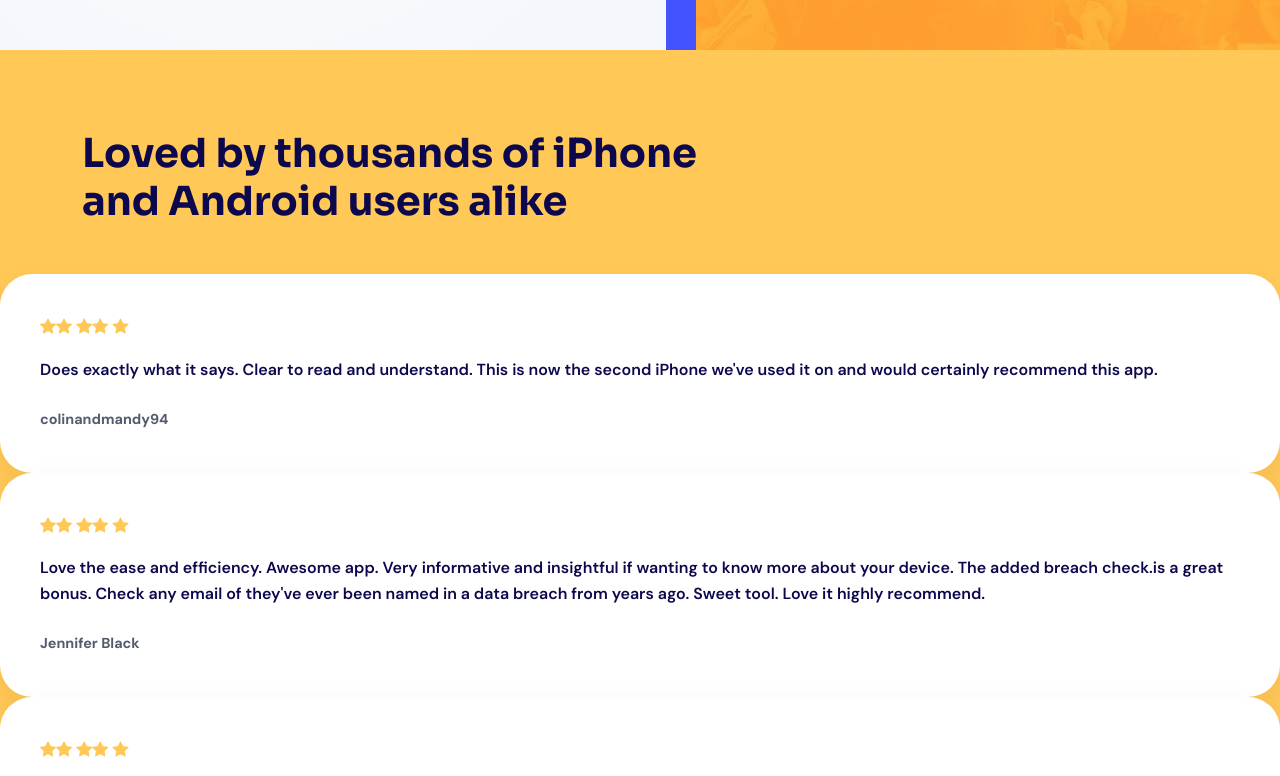
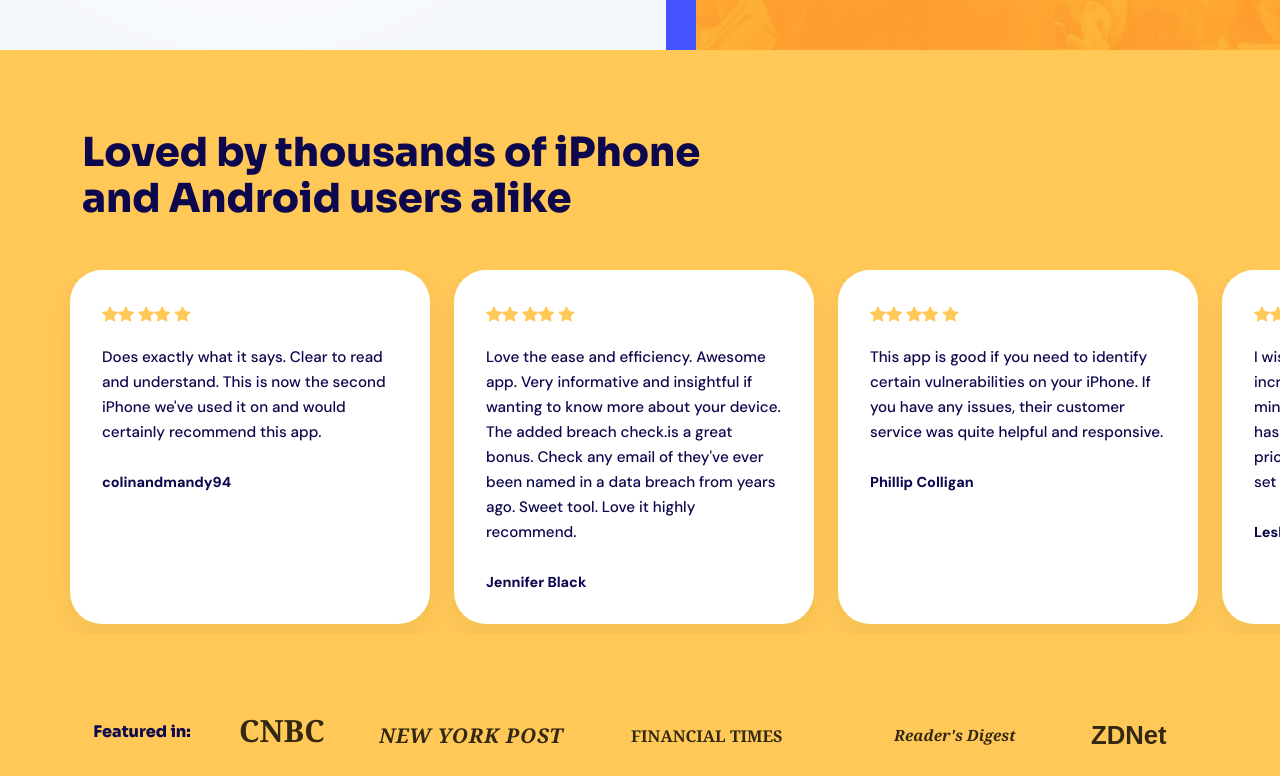
Before and after one commit to AbdulRehman448/Certo-Website, a plain HTML site: page index.html in a window 1280 px wide. Shown: the part 720-1496 px from the top of the page. Drawn offline with nearby package versions, Linux system fonts and the light colour scheme.

```diff
--- a/assets/css/style.css
+++ b/assets/css/style.css
@@ -369,43 +369,67 @@
 }
 
 .reviews-section .section-title {
-  color: var(--color-text-primary);
+  color: var(--color-dark);
   font-size: clamp(1.8rem, 3.5vw, 2.5rem);
+  font-weight: 900;
+  line-height: 1.15;
+}
+
+/* Horizontal scroll track */
+.reviews-scroll-track {
+  overflow-x: auto;
+  overflow-y: visible;
+  padding-bottom: 10px;
+  -ms-overflow-style: none;
+  scrollbar-width: none;
+}
+.reviews-scroll-track::-webkit-scrollbar { display: none; }
+
+.reviews-scroll {
+  display: flex;
+  gap: 24px;
+  padding: 0 calc((100vw - 1140px) / 2);  /* align with container */
+  padding-right: 60px; /* allow partial card to peek */
+}
+
+@media (max-width: 1199.98px) {
+  .reviews-scroll { padding: 0 24px; padding-right: 60px; }
 }
 
 .review-card {
   background: #fff;
   border-radius: var(--radius-xl);
-  padding: 2.5rem;
+  padding: 2rem 2rem 1.8rem;
   box-shadow: 0 10px 30px rgba(0,0,0,0.05);
-  height: 100%;
+  min-width: 320px;
+  max-width: 360px;
+  flex-shrink: 0;
 }
 
 .stars { color: var(--color-gold); font-size: 1rem; margin-bottom: 1rem; }
 
 .review-text {
-  color: var(--color-text-primary);
-  font-size: 1rem;
-  font-weight: 600;
-  line-height: 1.6;
+  color: var(--color-dark);
+  font-size: 0.95rem;
+  font-weight: 500;
+  line-height: 1.65;
   margin-bottom: 1.5rem;
 }
 
 .reviewer-name {
-  font-weight: 700;
+  font-weight: 800;
   font-size: 0.9rem;
-  color: var(--color-text-secondary);
+  color: var(--color-dark);
 }
 
 .featured-section {
-  padding: 20px 0 80px 0;
+  padding: 40px 0 80px 0;
 }
 
 .featured-label {
   font-weight: 800;
   font-size: 1rem;
-  color: var(--color-text-primary);
-  margin-bottom: 1.5rem;
+  color: var(--color-dark);
   font-family: var(--font-heading);
 }
 
```
